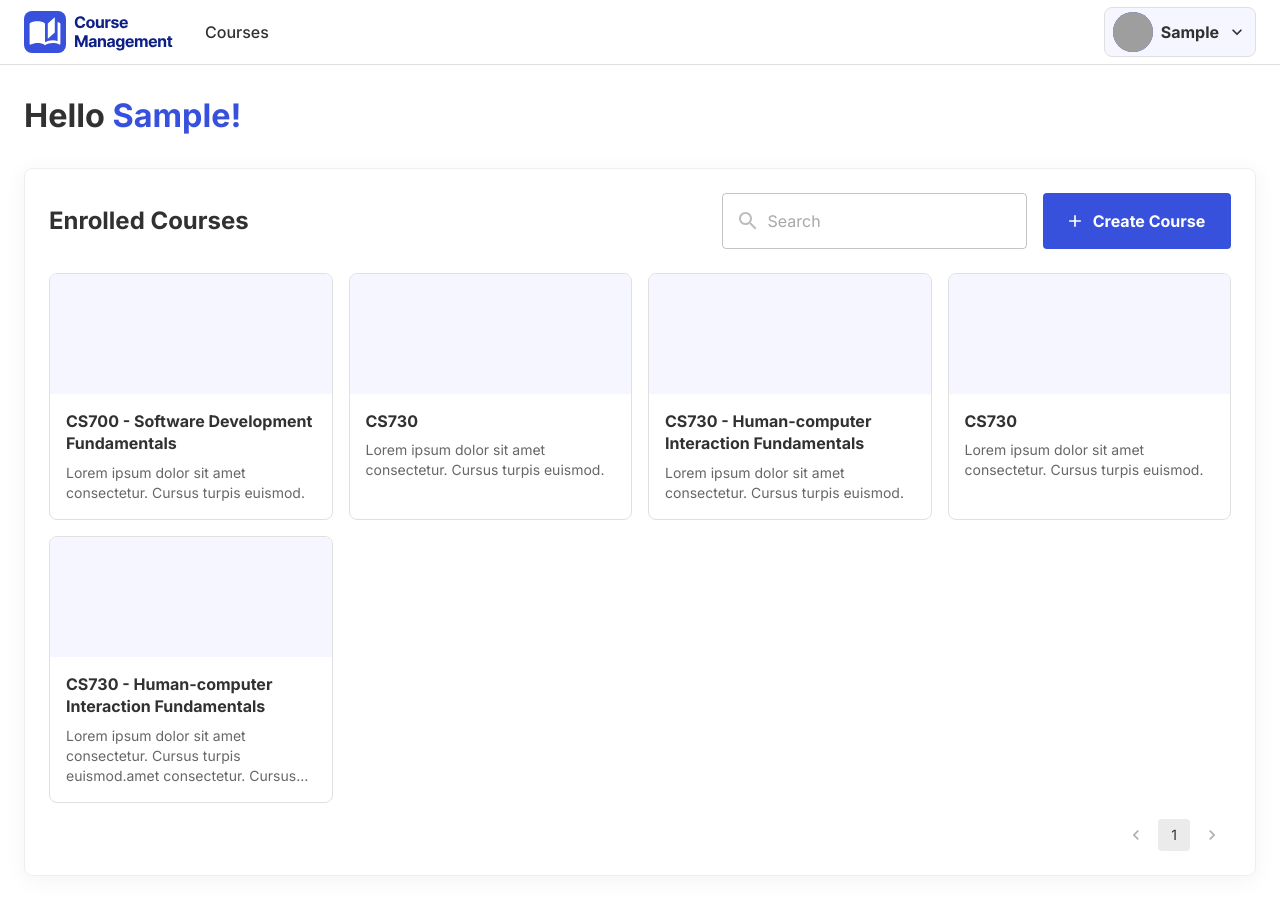
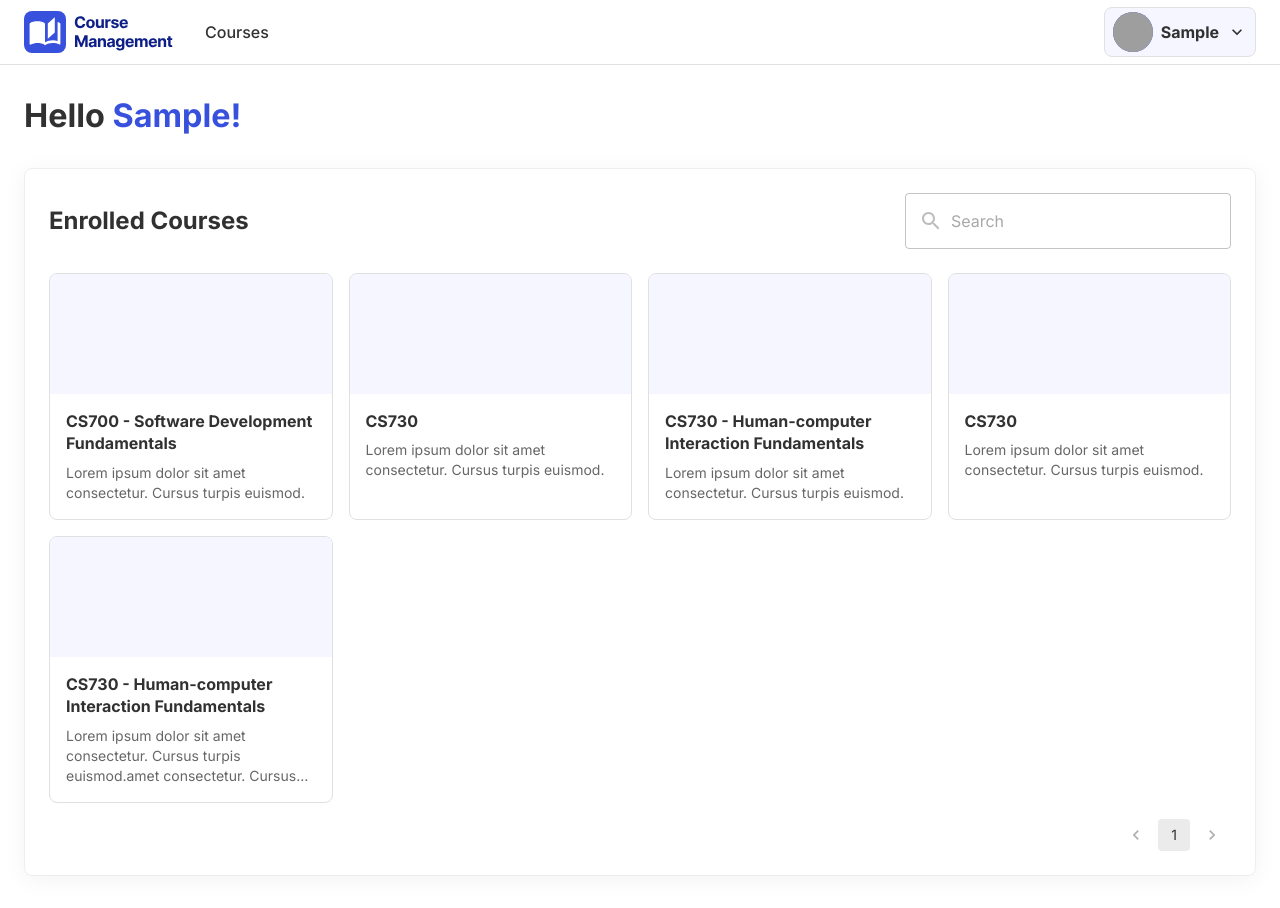
Before and after one commit to pelu-mi/Project-CoMS, a React (Vite) app in the folder client/: page / in a window 1280 px wide. Built offline with nearby package versions, Linux system fonts and the light colour scheme; sample sign-in values are in the browser's storage; grey boxes are pictures that could not be loaded.

Commit message:
hide create course button for student role

```diff
--- a/client/src/pages/CourseListPage/CourseListPage.jsx
+++ b/client/src/pages/CourseListPage/CourseListPage.jsx
@@ -102,6 +102,7 @@ export const CourseListPage = () => {
                 }}
               />
 
+              {user.role === ROLES.instructor && (
                 <Button
                   startIcon={<AddIcon />}
                   sx={{ minHeight: 56, flexGrow: 1 }}
@@ -109,6 +110,7 @@ export const CourseListPage = () => {
                 >
                   Create Course
                 </Button>
+              )}
             </StyledActionContainer>
           </Box>
 
```
Lines whose indentation alone changed are shown as unchanged.
